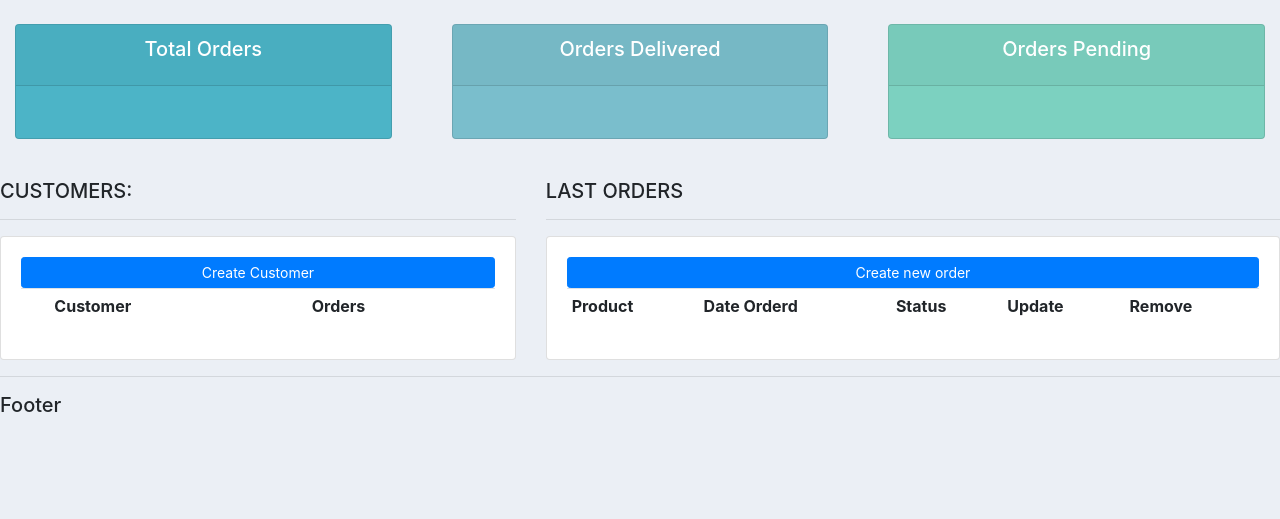
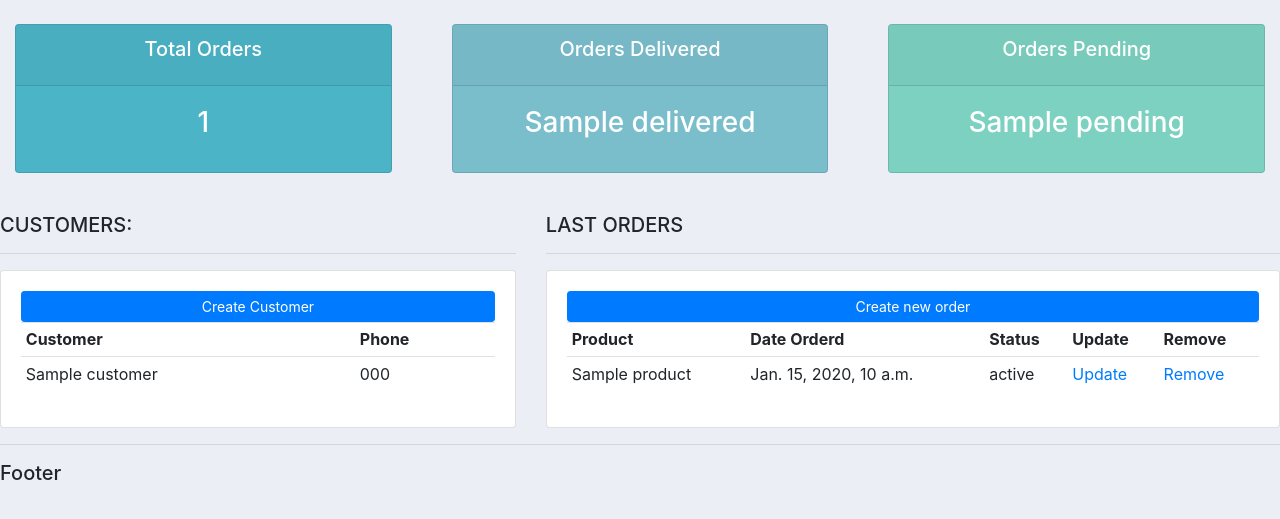
Before and after one commit to joseasync/microcrm, a Django app: template accounts/templates/accounts/dashboard.html in a window 1280 px wide. Shown: the part 56-575 px from the top of the page. Run offline with Django 3.2, Linux system fonts and the light colour scheme; the template is opened without the code that fills it: most values are stand-ins (such as "Sample title", 1, 10 or a date in 2020); lists and menus that the app fills with data are empty; some libraries are stand-ins or nearby versions.

Commit message:
Adding list values in dashboard and product view

```diff
--- a/accounts/templates/accounts/dashboard.html
+++ b/accounts/templates/accounts/dashboard.html
@@ -14,11 +14,15 @@
 			<a class="btn btn-primary  btn-sm btn-block" href="">Create Customer</a>
 			<table class="table table-sm">
 				<tr>
-					<th></th>
 					<th>Customer</th>
-					<th>Orders</th>
+					<th>Phone</th>
 				</tr>
-
+					{% for i in customers %}
+						<tr>
+							<td>{{ i.name }}</td>
+							<td>{{ i.phone }}</td>
+						</tr>
+						{% endfor %}
 			</table>
 		</div>
 	</div>
@@ -36,7 +40,15 @@
 					<th>Update</th>
 					<th>Remove</th>
 				</tr>
-
+					{% for order in orders %}
+						<tr>
+							<td>{{ order.product}}</td>
+							<td>{{ order.date_created }}</td>
+							<td>{{ order.status }}</td>
+							<td><a href="">Update</a></td>
+							<td><a href="">Remove</a></td>
+						</tr>
+						{% endfor %}
 			</table>
 		</div>
 	</div>
--- a/accounts/templates/accounts/status.html
+++ b/accounts/templates/accounts/status.html
@@ -8,7 +8,7 @@
 			  		<h5 class="card-title">Total Orders</h5>
 			  	</div>
 			  	<div class="card-body">
-			    	<h3 class="card-title"></h3>
+			    	<h3 class="card-title">{{ total_orders }}</h3>
 			  	</div>
 			</div>
 		</div>
@@ -21,7 +21,7 @@
 			  		<h5 class="card-title">Orders Delivered</h5>
 			  	</div>
 			  	<div class="card-body">
-			    	<h3 class="card-title"></h3>
+			    	<h3 class="card-title">{{ delivered }}</h3>
 			  	</div>
 			</div>
 		</div>
@@ -34,7 +34,7 @@
 			  		<h5 class="card-title">Orders Pending</h5>
 			  	</div>
 			  	<div class="card-body">
-			    	<h3 class="card-title"></h3>
+			    	<h3 class="card-title">{{ pending }}</h3>
 			  	</div>
 			</div>
 		</div>
```
Also changed, not shown: accounts/templates/accounts/products.html (+8 -0 lines), accounts/views.py (+13 -3 lines).
